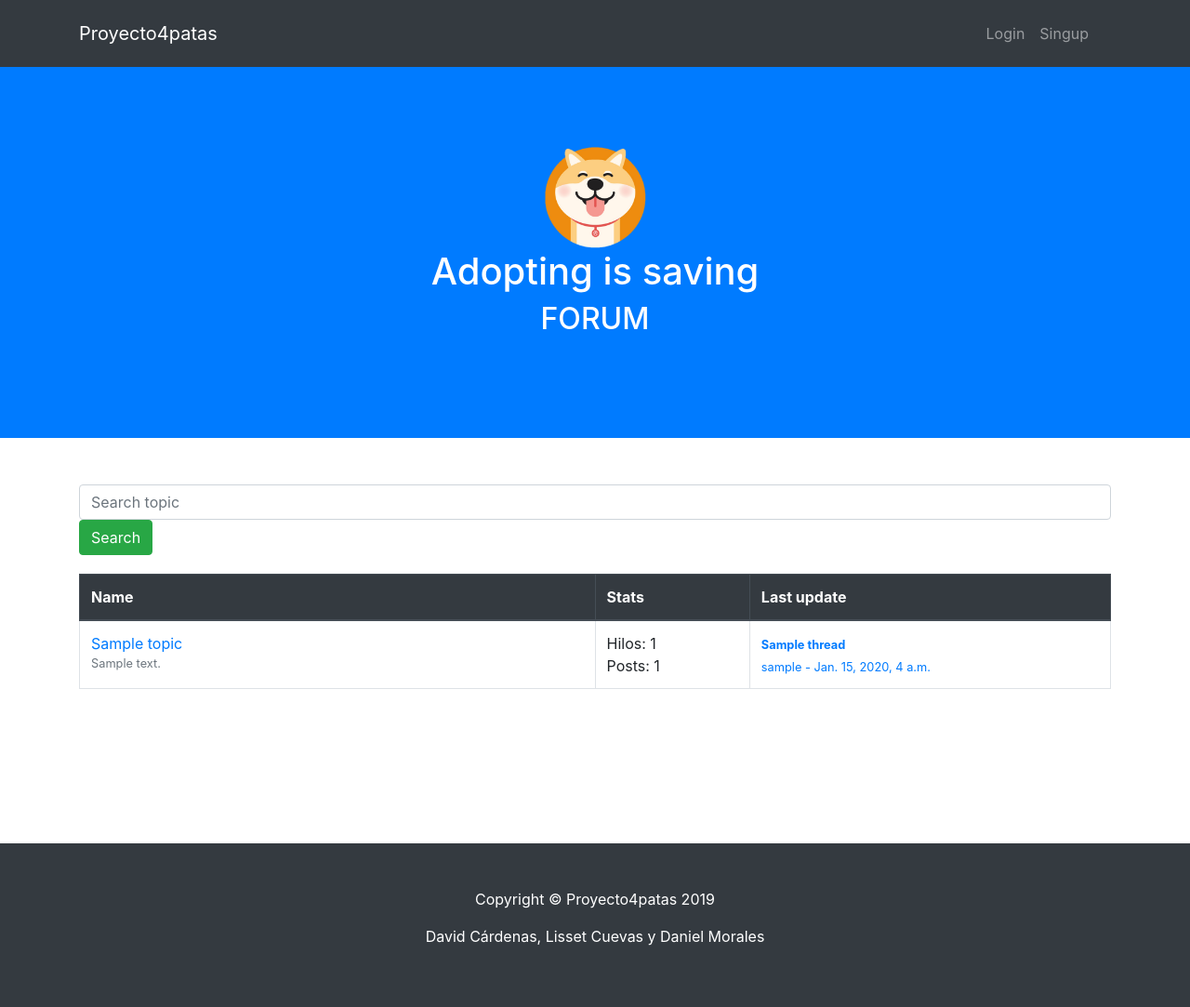
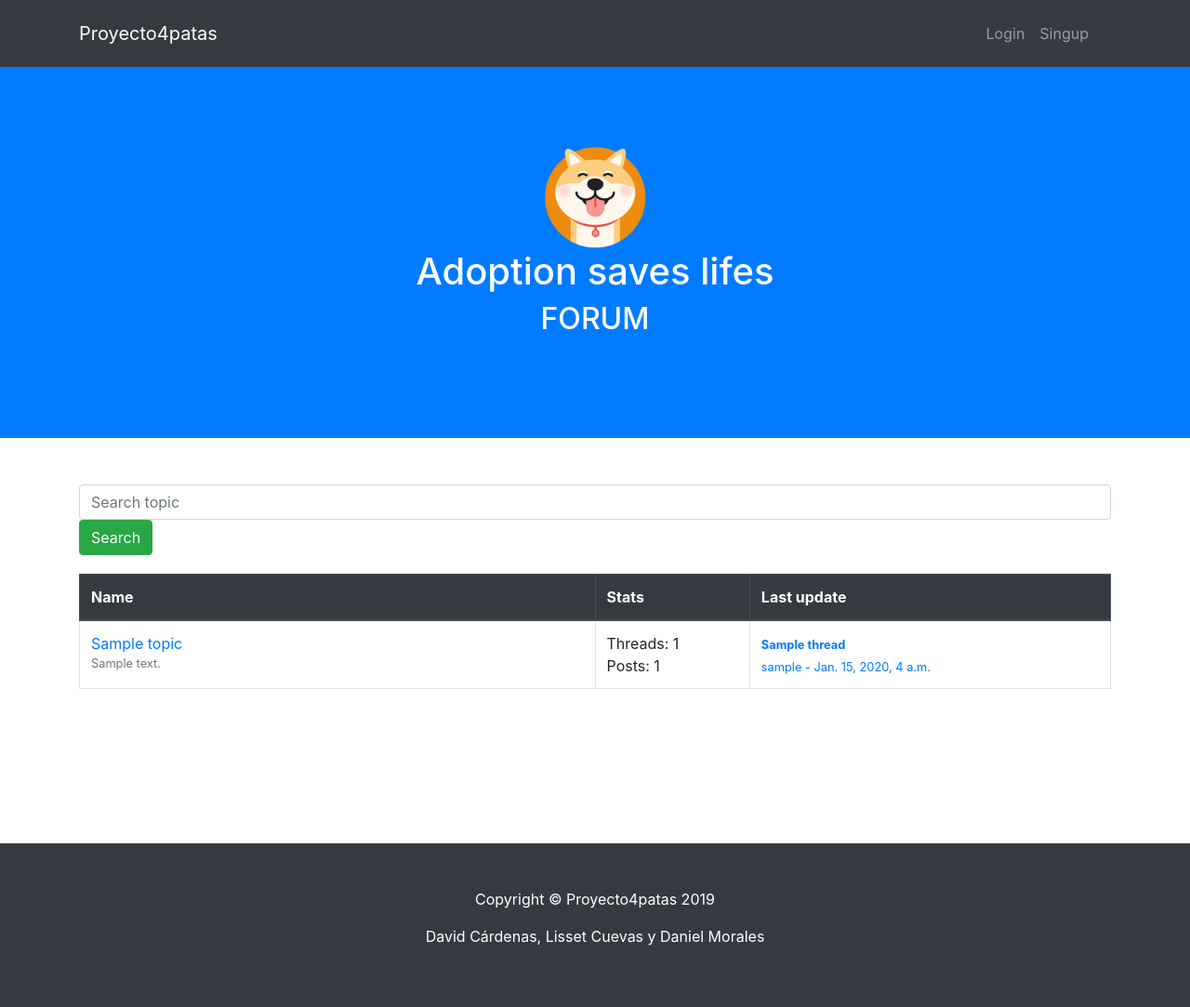
Before and after one commit to davidcardd1/proyecto-perros, a Django app: page /foro in a window 1280 px wide. Shown: the whole page at 93% size. Run offline with Django 3.2, Linux system fonts and the light colour scheme; tables that the repository leaves empty hold one stand-in row (values such as "Sample post"); some libraries are stand-ins or nearby versions.

Commit message:
mejora al front

```diff
--- a/Proyecto4patas1/settings.py
+++ b/Proyecto4patas1/settings.py
@@ -136,6 +136,6 @@ STATICFILES_DIRS = [
 
 STATIC_ROOT = os.path.join(BASE_DIR, 'staticfiles')
 
-LOGIN_URL = '/foro'
-LOGIN_REDIRECT_URL = '/foro'
+LOGIN_URL = '/login'
+LOGIN_REDIRECT_URL = '/login'
 LOGOUT_REDIRECT_URL = '/foro'
--- a/forum/forms.py
+++ b/forum/forms.py
@@ -44,10 +44,10 @@ class ProfileForm(UserChangeForm):
 class NewThreadForm(forms.ModelForm):
     body = forms.CharField(
         widget=forms.Textarea(
-            attrs={'rows': 5, 'placeholder': 'Escribe el contenido'}
+            attrs={'rows': 5, 'placeholder': 'What are you thinking about?...'}
         ),
         max_length=5000,
-        help_text='Máximo 5000 caracteres'
+        help_text='Max 5000 chars'
         )
 
     class Meta:
--- a/templates/change_password.html
+++ b/templates/change_password.html
@@ -11,7 +11,7 @@
         {% csrf_token %}
         {% include 'includes/form.html' %}
         <button type="submit" class="btn btn-primary">Submit</button>
-        <button type="button" class="btn btn-danger" onclick="window.location.href = '/profile/edit';">Cancel</button>
+        <button type="button" class="btn btn-danger" onclick="window.location.href = 'editProfile';">Cancel</button>
     </form>
     <br>
 </div>
--- a/templates/foro.html
+++ b/templates/foro.html
@@ -9,7 +9,7 @@
   <header class="bg-primary text-white">
     <div class="container text-center">
       <img src="{% static 'img/logos5.png' %}" id="logoForo"/>
-      <h1>Adopting is saving</h1>
+      <h1>Adoption saves lifes</h1>
       <h2>FORUM</h2>
     </div>
   </header>
@@ -40,7 +40,7 @@
               <small class="text-muted d-block">{{ topic.description }}</small>
             </td>
             <td class="align-middle">
-              Hilos: {{ topic.threads.count }}<br>
+              Threads: {{ topic.threads.count }}<br>
               Posts: {{ topic.get_posts_count }}
             </td>
             <td class="align-middle">
@@ -55,7 +55,7 @@
                   </small>
                 {% else %}
                   <small class="text-muted">
-                    <em>No hay posts</em>
+                    <em>There's no posts yet...</em>
                   </small>
                 {% endif %}
               {% endwith %}
--- a/templates/new_post.html
+++ b/templates/new_post.html
@@ -19,6 +19,7 @@
             {% csrf_token %}
             {% include 'includes/form.html' %}
             <button type="submit" class="btn btn-success">Post a reply</button>
+            <a class="btn btn-danger" href="{% url 'thread_posts' thread.topic.name thread.name %}">Cancel</a>
         </form>
     </div>
 </section>
--- a/templates/new_thread.html
+++ b/templates/new_thread.html
@@ -16,6 +16,7 @@
             {% csrf_token %}
             {% include 'includes/form.html' %}
             <button type="submit" class="btn btn-success">Post</button>
+            <a class="btn btn-danger" href="{% url 'topic_threads' topic.name %}">Cancel</a>
         </form>
     </div>
 </section>
--- a/templates/posts.html
+++ b/templates/posts.html
@@ -14,7 +14,7 @@
         </ol>
     </div>
     <div class="container mr-10 mb-3 text-right ">
-      <a href="{% url 'new_post' thread.topic.name thread.name %}" class="btn btn-primary" role="button">Responder al post</a>
+      <a href="{% url 'new_post' thread.topic.name thread.name %}" class="btn btn-primary" role="button">Post a reply</a>
     </div>
     <div class="card  bg-ligth border-ligth container mb-4">
       <div class="card-header">
@@ -47,7 +47,7 @@
             {{ post.body }}
             {% if post.user ==  request.user.profile%}
               <div class="mt-3">
-                <a href="#" class="btn btn-primary btn-sm" role="button">Editar</a>
+                <a href="#" class="btn btn-primary btn-sm" role="button">Edit post</a>
               </div>
             {% endif %}
           </div>
--- a/templates/threads.html
+++ b/templates/threads.html
@@ -11,13 +11,13 @@
         <li class="breadcrumb-item"><a href="{% url 'foro' %}">Topics</a></li>
         <li class="breadcrumb-item active">{{ topic.name }}</li>
       </ol>
-      <a href="{% url 'new_thread' topic.name %}" class="btn btn-primary">Crear nuevo thread</a>
+      <a href="{% url 'new_thread' topic.name %}" class="btn btn-primary">Create new thread</a>
   </div>
 
    <form method="GET">
     <div class="container" id="busqueda">
-      <input class="form-control" type="text" placeholder="Buscar topic" name="buscar">
-      <button type="submit" class="btn btn-success"> Buscar </button>
+      <input class="form-control" type="text" placeholder="Search thread" name="buscar">
+      <button type="submit" class="btn btn-success"> Search</button>
     </div>
   </form>
 
```
Also changed, not shown: Proyecto4patas1/media/profile_image/Capture.PNG (added).
